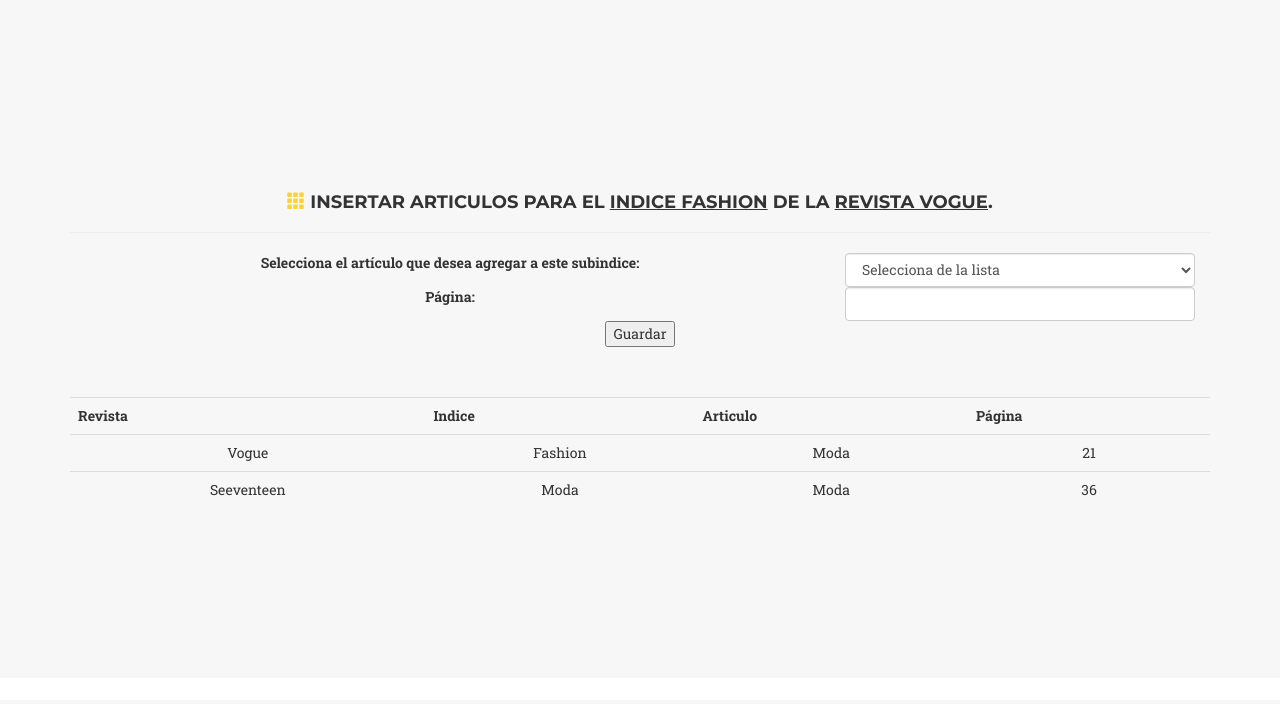
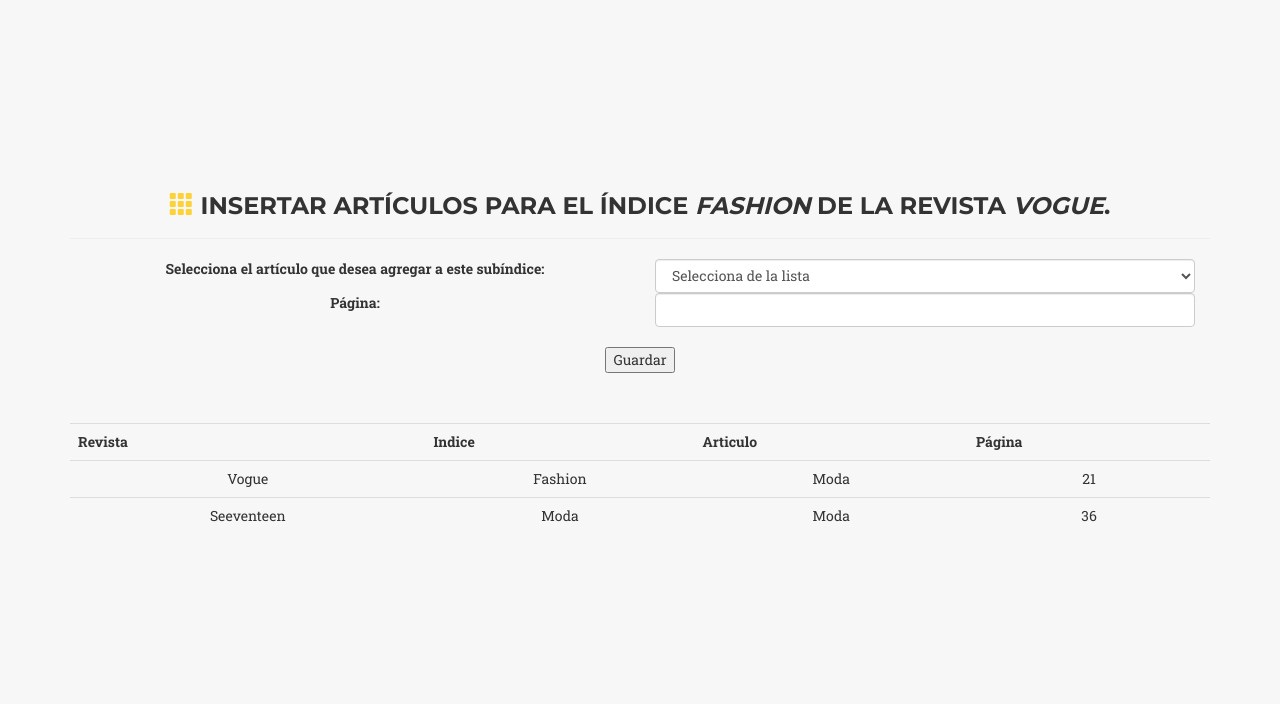
Before and after one commit to 25AngelTorres/RevistaElectronica, a PHP site: page /php/views/subindice/form_subindice.php?id_indice=1 in a window 1280 px wide. Shown: the part 100-804 px from the top of the page. Before the commit the page ends 596 px from the top, so only its background shows below. Run offline with PHP 8.4, Linux system fonts and the light colour scheme; a user stored in the database is signed in; data comes from the database, SQL or seed files in the repository; some web fonts are replaced.

Commit message:
Ortografia v0.01

```diff
--- a/controllers/SubindiceController.php
+++ b/controllers/SubindiceController.php
@@ -70,8 +70,8 @@
 			echo '</pre>';*/
 			echo '
 				<div class="page-header">
-                  <h4> <a href="../indice/form_indice.php"><span class="glyphicon glyphicon-th"></span></a>
-                  Insertar articulos para el <u>indice '.$data['0']['titulo'].'</u> de la <u>revista '.$data['0']['nombre'].'</u>.</h4>
+                  <h3> <a href="../indice/form_indice.php"><span class="glyphicon glyphicon-th"></span></a>
+                  Insertar art&iacute;culos para el &iacute;ndice <i>'.$data['0']['titulo'].'</i> de la revista <i>'.$data['0']['nombre'].'</i>.</h3>
                   </div>';
 		}
 
--- a/views/revista/form_revista.php
+++ b/views/revista/form_revista.php
@@ -99,14 +99,14 @@
                       </div>
 <!-- Titulo -->
 						<div class="form-group">
-                        <label for="titulo" class="col-sm-3 control-label">Titulo de la revista</label>
+                        <label for="titulo" class="col-sm-3 control-label">T&iacute;tulo de la revista</label>
                         <div class='col-sm-6'>
                         <input type="text" class="form-control" id="titulo" name="titulo" value="<?php echo $RevistaC->get_titulo(); ?>" />
                         </div>
                          </div>
 <!-- Subtitulo -->
 				<div class="form-group">
-                        <label for="subtitulo" class="col-sm-3 control-label">Subitulo de la revista</label>
+                        <label for="subtitulo" class="col-sm-3 control-label">Subt&iacute;tulo de la revista</label>
                   <div class='col-sm-6'>
                         <input type="text" class="form-control" id="subtitulo" name="subtitulo" value=" <?php echo $RevistaC->get_subtitulo(); ?>" />
                    </div>
--- a/views/site/bd.php
+++ b/views/site/bd.php
@@ -46,7 +46,7 @@
                             <div class="col-md-6">
                                 <div class="list-group">
                                     <a href="../articulo/articulo.php" class="list-group-item">Art&iacute;culo</a>
-                                    <a href="../indice/form_indice.php" class="list-group-item">Indice</a>
+                                    <a href="../indice/form_indice.php" class="list-group-item">&Iacute;ndice</a>
                                 </div>
                             </div>
                     </div>
--- a/views/subindice/form_subindice.php
+++ b/views/subindice/form_subindice.php
@@ -56,22 +56,14 @@
           ?>
     		  <div class="row">
                     <form role="form" id="registerForm" method="POST">
-<!-- id_indice --
-    				  <div class="col-md-12">
-    					 <div class="form-group">
-                        	<label for="id_indice" class="col-sm-8 control-label">Selecciona el indice al cual pertenece: </label>
-                        	<div class="col-sm-4">
-                                                          <!-- $id_tabla,$nombre_columna,$tabla,$name,$id,$where = ' ' --
-                            	<?php echo $SubindiceC->getDropDown('id_indice','titulo','indice','id_indice','id_indice'); ?>
-                        	</div>
-               </div>
-		          </div>  -->
+<!-- id_indice -->
+
 
 <!-- id_articulo -->
     				  <div class="col-md-12">
     					<div class="form-group">
-                        	<label for="id_articulo" class="col-sm-8 control-label">Selecciona el artículo que desea agregar a este subindice: </label>
-                        	<div class="col-sm-4">
+                        	<label for="id_articulo" class="col-sm-6 control-label">Selecciona el art&iacute;culo que desea agregar a este sub&iacute;ndice: </label>
+                        	<div class="col-sm-6">
                                                           <!-- $id_tabla,$nombre_columna,$tabla,$name,$id,$where = ' ' -->
                             	<?php echo $SubindiceC->getDropDown('id_articulo','nombre','articulo','id_articulo','id_articulo'); ?>
                         	</div>
@@ -81,8 +73,8 @@
 <!-- numero -->
 					<div class="col-md-12">
     				  <div class="form-group">
-                        <label for="numero" class="col-sm-8 control-label"> P&aacute;gina:</label>
-                      	<div class="col-sm-4">
+                        <label for="numero" class="col-sm-6 control-label"> P&aacute;gina:</label>
+                      	<div class="col-sm-6">
                         	<input type="text" class="form-control" id="numero"  name="numero" value="<?php echo $SubindiceC->get_numero(); ?>">
                     	</div>
                       </div>
@@ -95,6 +87,7 @@
             <div class=col-md-12>
               <div class="form-group">
                         <div class="col-sm-12">
+                          <br />
                           <input type="submit" value="Guardar"  />
                         </div>
               </div>
```
Also changed, not shown: views/articulo/articulo.php (+5 -5 lines).
